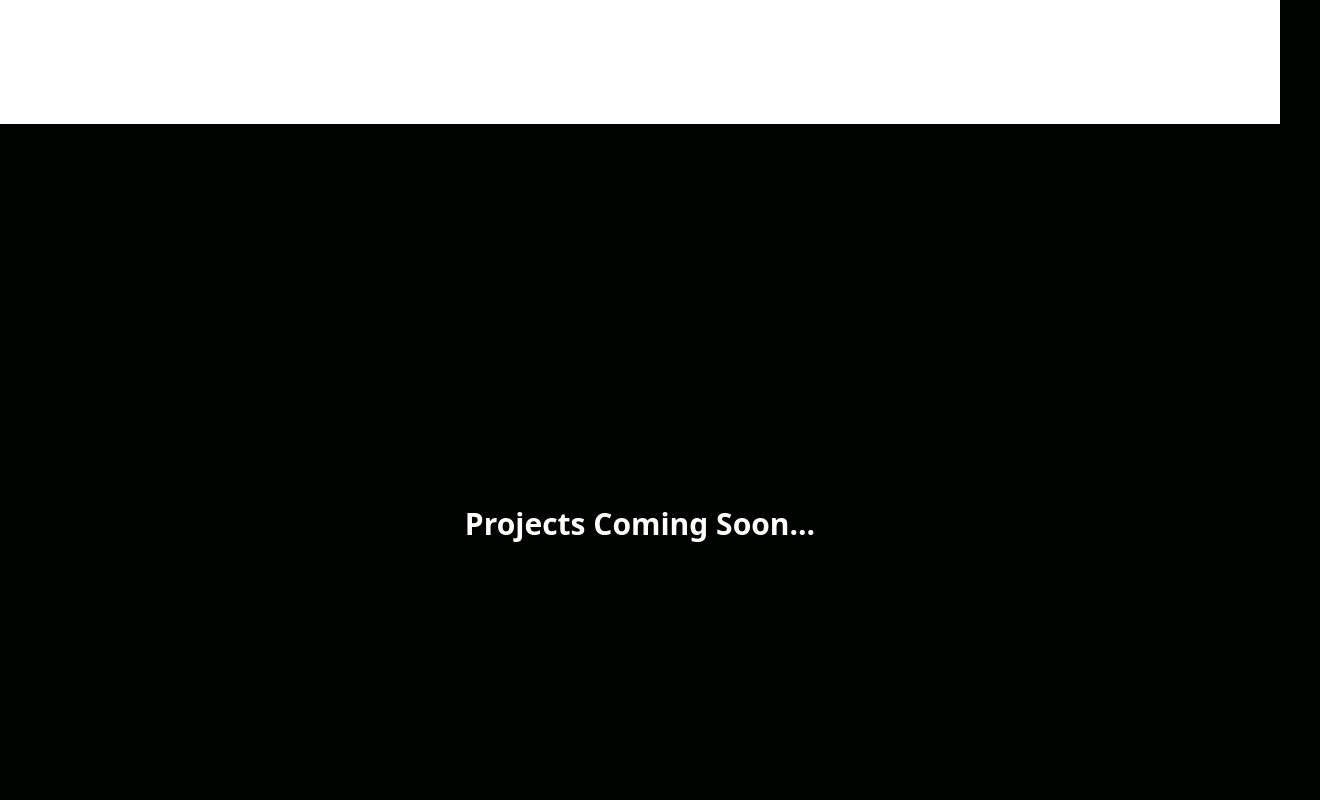
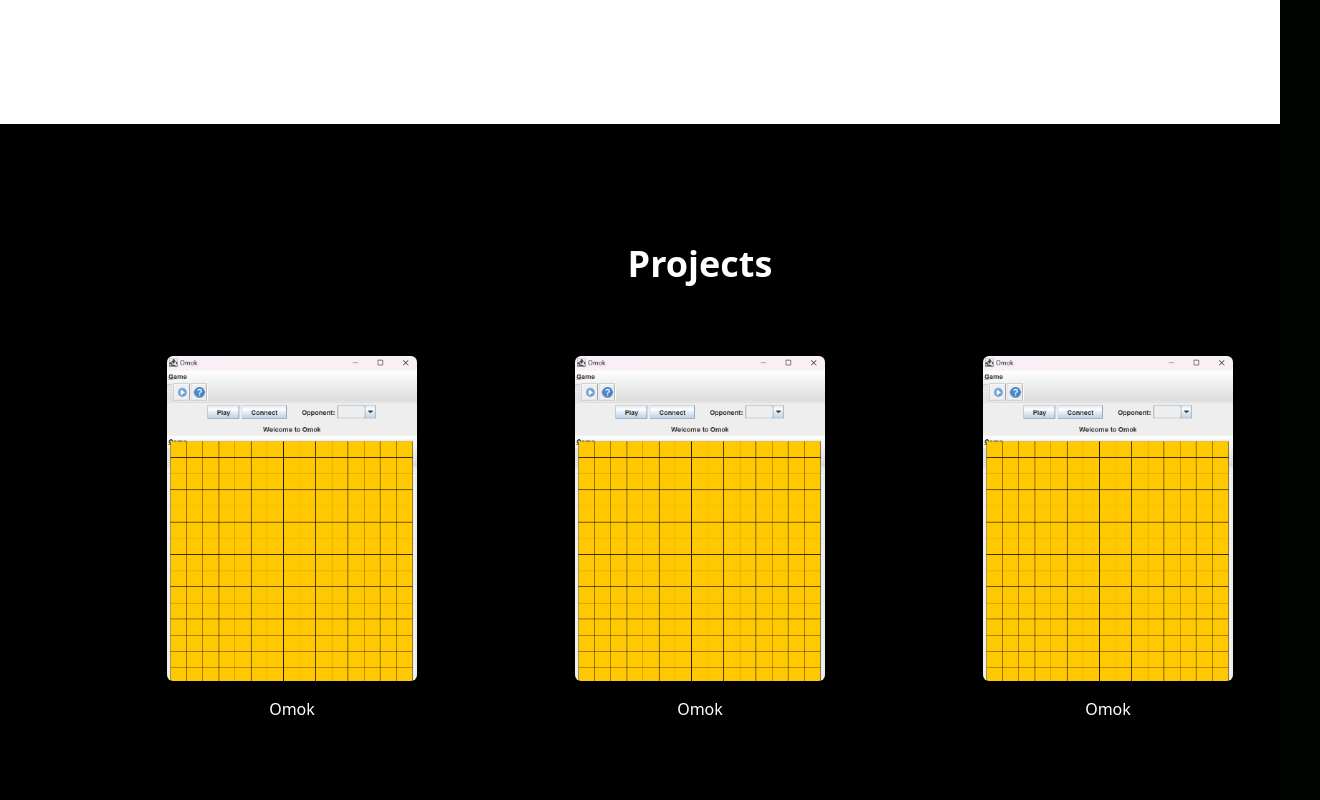
Before and after one commit to blaffita/Portfolio, a React (Create React App) app in the folder website/: page / in a window 1280 px wide. Shown: the part 1700-2500 px from the top of the page, 1320 px wide, since content can reach past the window. Built offline with nearby package versions, Linux system fonts and the light colour scheme.

Commit message:
added 1 project to the projects section and made other minor changes

```diff
--- a/website/src/components/About.jsx
+++ b/website/src/components/About.jsx
@@ -9,7 +9,7 @@ const About = () =>{
                 <img className='w-[550px] mx-auto my-auto rounded-md' src={Laptop} alt='/' />
 
                <div className='flex flex-col justify-center'>
-                   <h1 className='md: text-4xl sm:text-3xl text-2xl font-bold py-5 px-10 mx-auto '>About Me</h1>
+                   <h1 className='md:text-4xl sm:text-3xl text-2xl text-center font-bold py-10 '>About Me</h1>
                    <p>Hello! I am a Computer Science student currently pursuing my degree at The University of Texas at El Paso (UTEP). My journey in the world of technology began with a curiosity to understand how things
                        work, and it has evolved into a passion for creating innovative solutions.</p>
                    <p> As I progress in my academic journey, I am eager to delve into emerging trends within the tech industry. I believe in continuous learning and staying updated with the latest technologies and methodologies.
--- a/website/src/components/Contact.jsx
+++ b/website/src/components/Contact.jsx
@@ -13,7 +13,7 @@ const Contact = () =>{
         <div name='contact' className='w-full bg-black py-20 px-4'>
             <div className='max-w-[800px] h-[800px] mx-auto '>
                 <div className='flex flex-col justify-center my-auto'>
-                    <h1 className='md: text-4xl sm:text-3xl text-2xl text-center font-bold py-2 text-white'>Contact Me</h1>
+                    <h1 className='md:text-4xl sm:text-3xl text-2xl text-center text-white font-bold py-10 my-auto'>Contact Me</h1>
                     <input className='border-2 border-white rounded-md p-2 my-4' type='name' placeholder=' Name'/>
                     <input className='border-2 border-white rounded-md p-2' type='email' placeholder=' Email'/>
                     <textarea className='border-2 border-white rounded-md p-2 my-4' name='message' rows='10' placeholder='Message' />
--- a/website/src/components/Navbar.jsx
+++ b/website/src/components/Navbar.jsx
@@ -11,7 +11,7 @@ const Navbar = () =>{
 
     return(
         <div className='flex justify-between items-center h-24 max-w-[1240px] mx-auto px-4 text-white'>
-            <h1 className='w-full text-3x. font-bold text-white'>Benjamin Laffita</h1>
+            <h1 className='w-full text-3x. font-bold text-white'>BL</h1>
             <ul className='hidden md:flex'>
                 <li className='p-4'>
                     <Link to='intro' smooth={true} duration={100}>Home</Link>
--- a/website/src/components/Projects.jsx
+++ b/website/src/components/Projects.jsx
@@ -1,16 +1,33 @@
 import React from 'react';
+import Omok from '../assets/Screenshot (134).png'
 
 const Projects = () => {
-  return(
-      <div name='projects' className='w-full h-screen py-16 text-white flex justify-evenly align-middle flex-wrap'>
-          {/* Container */}
-          <div className='max-w-[1240px] mx-auto p-4 flex flex-col justify-center w-full h-full'>
-              <div>
-                  <h1 className='md: text-4xl sm:text-3xl text-2xl text-center font-bold py-10 my-auto'>Projects Coming Soon...</h1>
-              </div>
-          </div>
-      </div>
-  )
-}
+    return (
+        <div name='projects' className='w-full py-16 bg-black text-white'>
+            <div className='max-w-[1240px] mx-20 p-4 grid w-full h-[800px]'>
+                <div>
+                    <h1 className='md:text-4xl sm:text-3xl text-2xl text-center font-bold py-10 my-auto'>Projects</h1>
+
+                    <div className='flex flex-row justify-center my-auto gap-4 text-center grid lg:grid-cols-3 sm:grid-cols-2 py-8'>
+                        <div className='hover:scale-110 duration-500'>
+                            <a href='https://github.com/blaffita/Omok' target='_blank' rel='noreferrer'>
+                                <img className='w-[250px] mx-auto rounded-md' src={Omok} alt='/' />
+                                <p className='my-4'>Omok</p>
+                            </a>
+                        </div>
+                        <div className='hover:scale-110 duration-500'>
+                            <img className='w-[250px] mx-auto rounded-md' src={Omok} alt='/' />
+                            <p className='my-4'>Omok</p>
+                        </div>
+                        <div className='hover:scale-110 duration-500'>
+                            <img className='w-[250px] mx-auto rounded-md' src={Omok} alt='/' />
+                            <p className='my-4'>Omok</p>
+                        </div>
+                    </div>
+                </div>
+            </div>
+        </div>
+    );
+};
 
 export default Projects;
--- a/website/src/components/Skills.jsx
+++ b/website/src/components/Skills.jsx
@@ -8,10 +8,10 @@ import gitLogo from "../assets/git-original.svg";
 const Skills = () => {
     return(
         <div name='skills' className='w-full py-16 bg-white text-black flex justify-evenly align-middle flex-wrap'>
-            {/* Container */}
+
             <div className='max-w-[1240px] mx-auto p-4 flex flex-col justify-center w-full h-[800px]'>
                 <div>
-                    <h1 className='md: text-4xl sm:text-3xl text-2xl text-center font-bold py-10 my-auto'>Skills</h1>
+                    <h1 className='md:text-4xl sm:text-3xl text-2xl text-center font-bold py-10 my-auto'>Skills</h1>
 
                     <div className='w-full grid grid-cols-2 sm:grid-cols-5 gap-4 text-center py-8'>
                         <div className='hover:scale-110 duration-500'>
```
